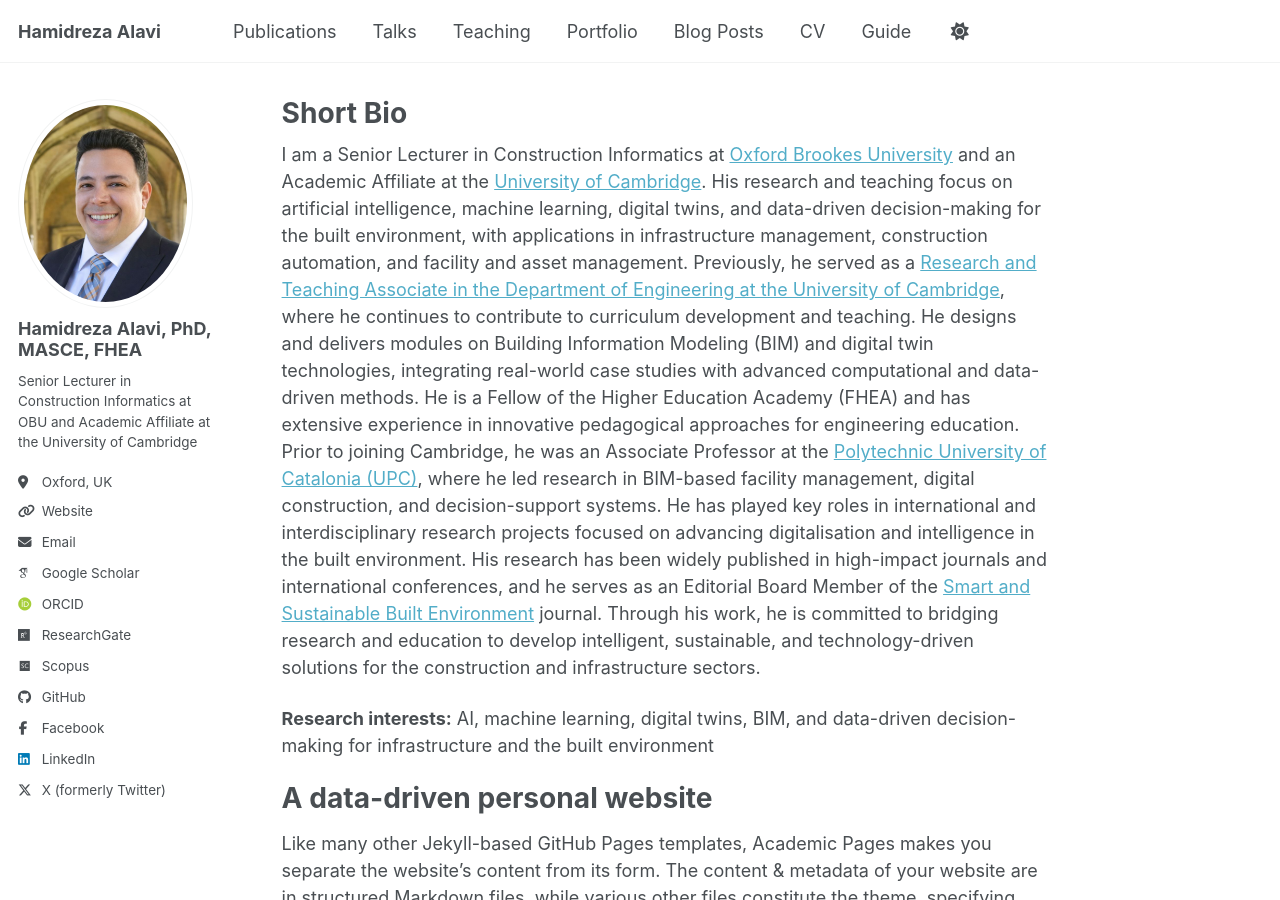
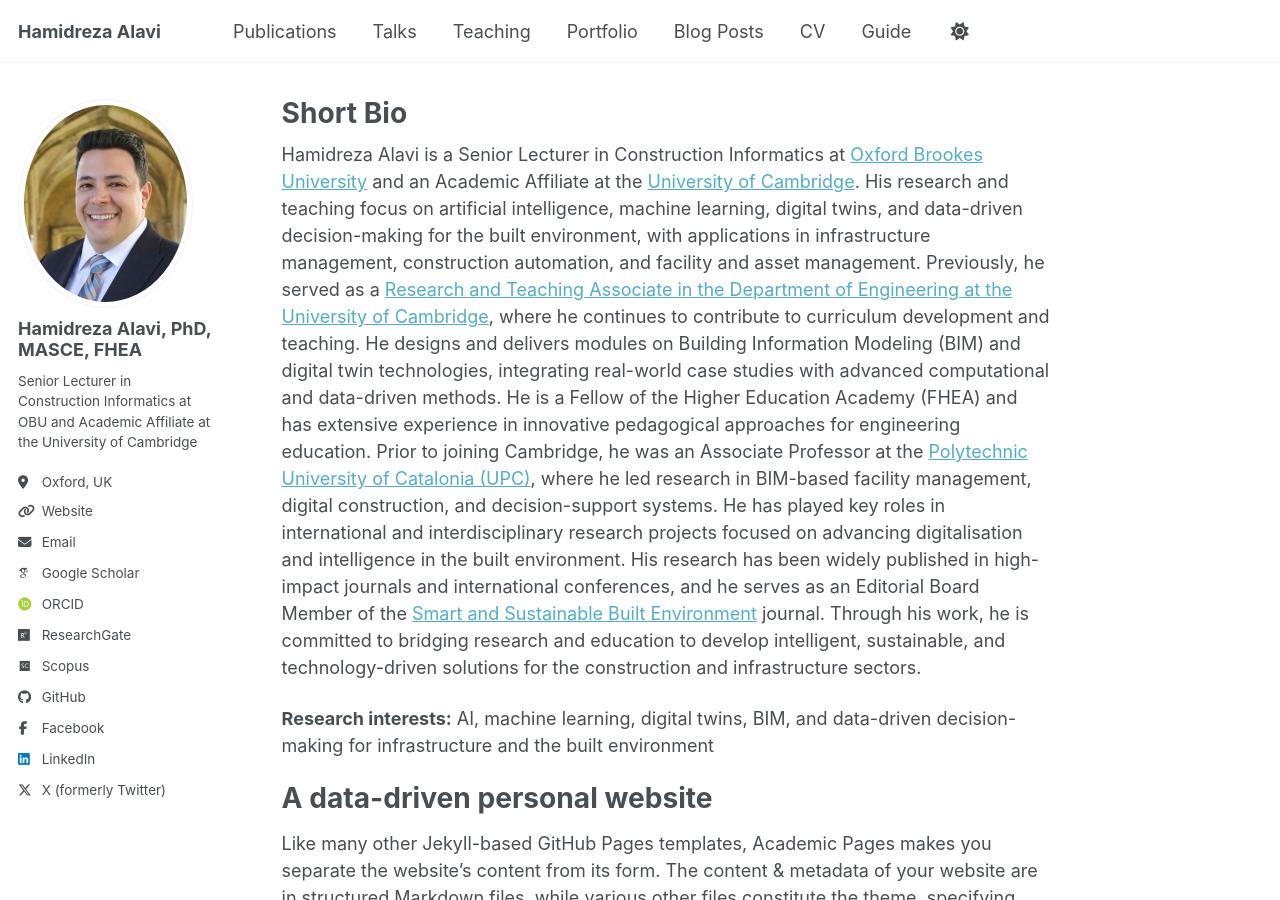
Before and after one commit to Hr-Alavi/Hr-Alavi.github.io, a Jekyll site: the page built from _pages/about.md, in a window 1280 px wide and 900 px high. Built offline with Jekyll 4.4.1, drawn with Linux system fonts in a browser that asks for light colours; some web fonts are replaced; a script bundle is joined from its source files by our own code; library files that are not in the unit come from our copies.

Commit message:
Update about.md

```diff
--- a/_pages/about.md
+++ b/_pages/about.md
@@ -7,7 +7,7 @@ redirect_from:
   - /about.html
 ---
 
-I am a Senior Lecturer in Construction Informatics at [Oxford Brookes University](https://www.brookes.ac.uk/) and an Academic Affiliate at the [University of Cambridge](https://www.cam.ac.uk/). His research and teaching focus on artificial intelligence, machine learning, digital twins, and data-driven decision-making for the built environment, with applications in infrastructure management, construction automation, and facility and asset management.
+Hamidreza Alavi is a Senior Lecturer in Construction Informatics at [Oxford Brookes University](https://www.brookes.ac.uk/) and an Academic Affiliate at the [University of Cambridge](https://www.cam.ac.uk/). His research and teaching focus on artificial intelligence, machine learning, digital twins, and data-driven decision-making for the built environment, with applications in infrastructure management, construction automation, and facility and asset management.
 Previously, he served as a [Research and Teaching Associate in the Department of Engineering at the University of Cambridge](https://www.construction.cam.ac.uk/staff/dr-hamidreza-alavi), where he continues to contribute to curriculum development and teaching. He designs and delivers modules on Building Information Modeling (BIM) and digital twin technologies, integrating real-world case studies with advanced computational and data-driven methods. He is a Fellow of the Higher Education Academy (FHEA) and has extensive experience in innovative pedagogical approaches for engineering education.
 Prior to joining Cambridge, he was an Associate Professor at the [Polytechnic University of Catalonia (UPC)](https://www.upc.edu/en), where he led research in BIM-based facility management, digital construction, and decision-support systems. He has played key roles in international and interdisciplinary research projects focused on advancing digitalisation and intelligence in the built environment.
 His research has been widely published in high-impact journals and international conferences, and he serves as an Editorial Board Member of the [Smart and Sustainable Built Environment](https://www.emeraldgrouppublishing.com/journal/sasbe) journal. Through his work, he is committed to bridging research and education to develop intelligent, sustainable, and technology-driven solutions for the construction and infrastructure sectors.
```
